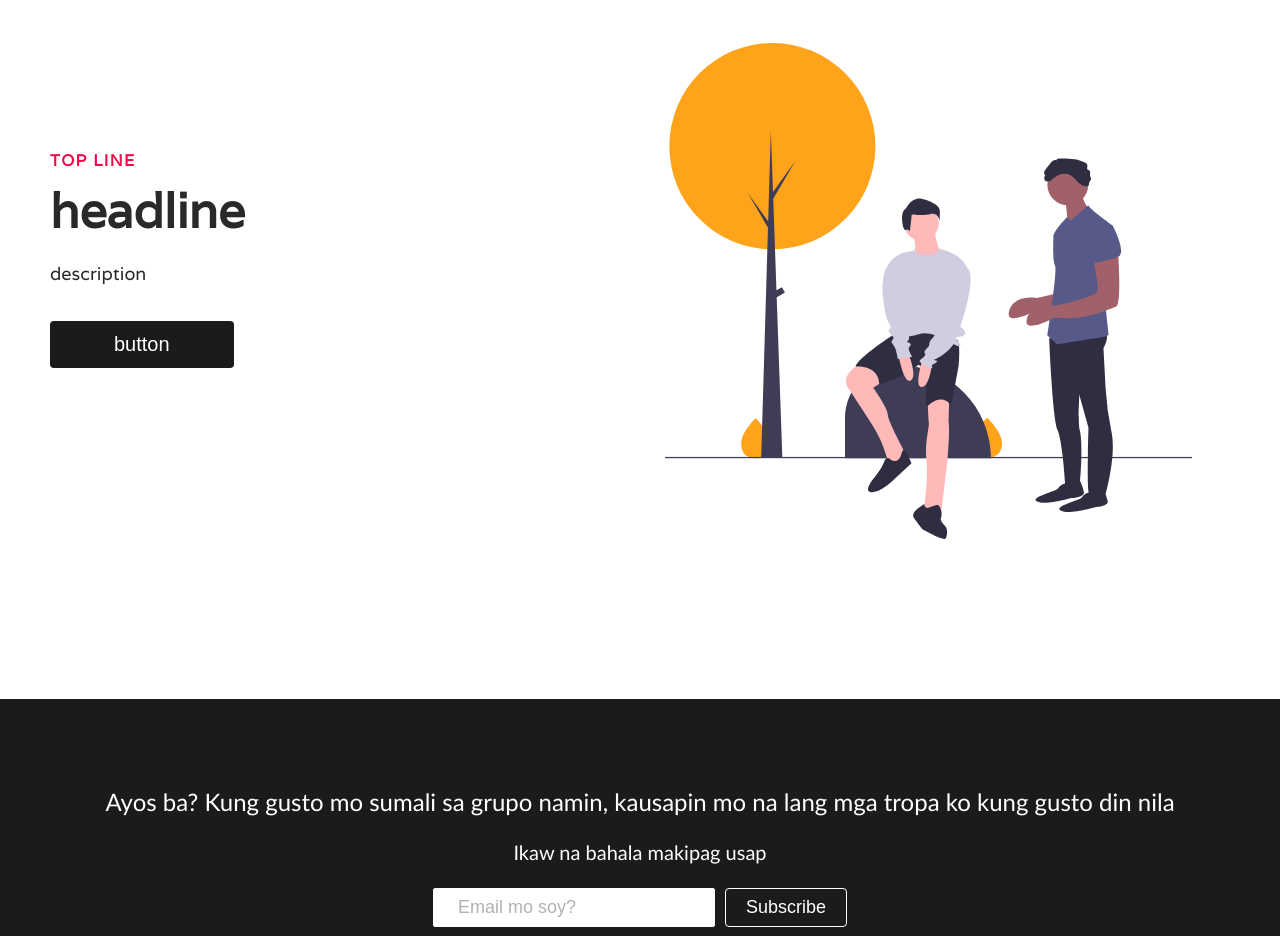
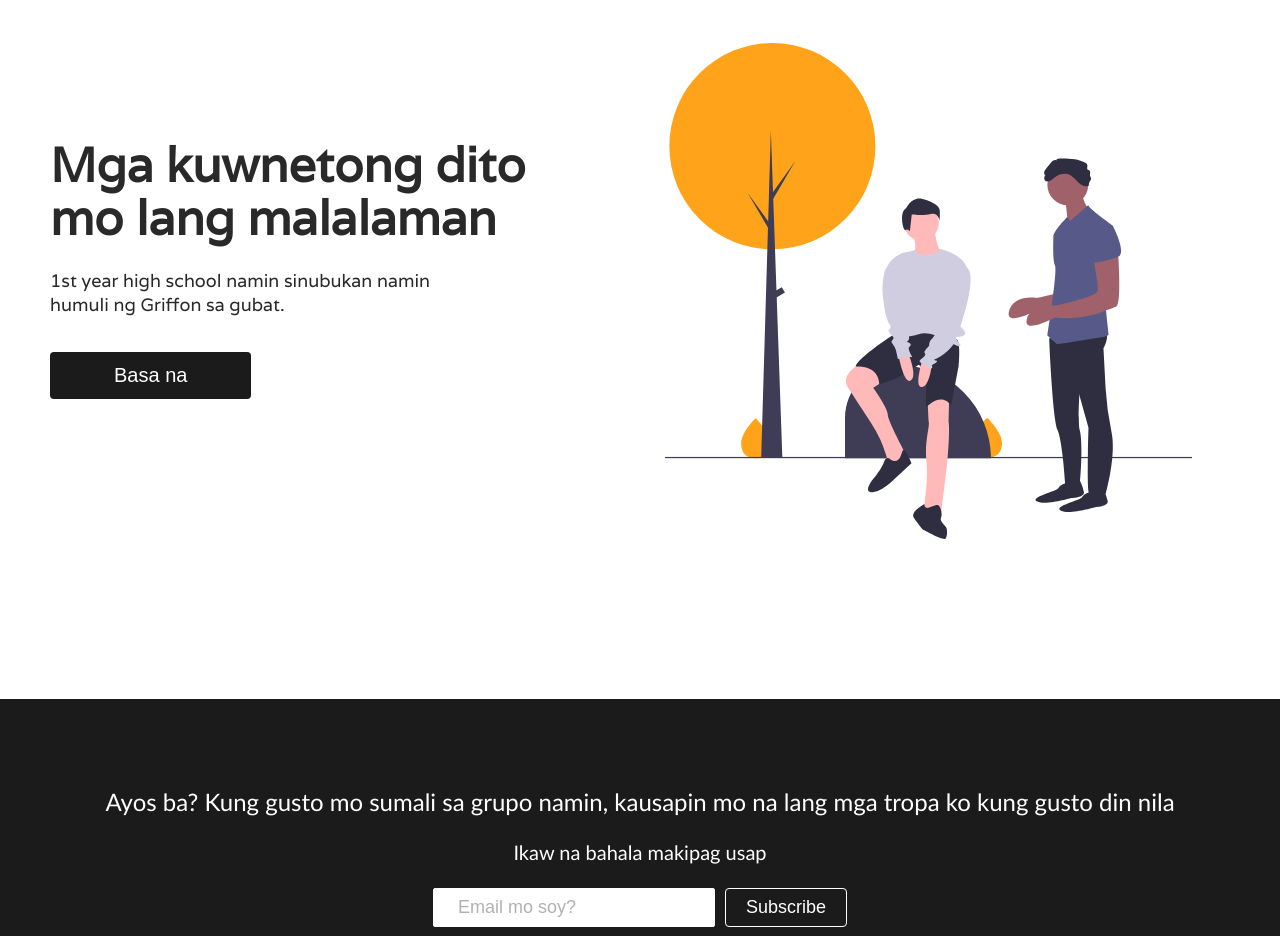
Before and after one commit to paubonilla/jawvwarp.io, a React (Create React App) app: page / in a window 1280 px wide. Shown: the part 1580-2516 px from the top of the page. Built offline with nearby package versions, Linux system fonts and the light colour scheme; a web font is replaced by a local one.

Commit message:
modified components; add new file; Griffin

```diff
--- a/src/App.js
+++ b/src/App.js
@@ -6,8 +6,9 @@ import './App.scss';
 import Home from './components/Home';
 import About from './components/pages/AboutPage/About';
 import People from './components/pages/People/People';
-import Gulat from './components/pages/Origins';
+import Origins from './components/pages/Origins';
 import Footer from './components/pages/Footer/Footer';
+import Griffin from './components/pages/Griffin';
 
 function App() {
   return (
@@ -17,7 +18,8 @@ function App() {
         <Route path="/" exact component={Home} />
         <Route path="/about" component={About} />
         <Route path="/people" component={People} />
-        <Route path="/gulat" component={Gulat} />
+        <Route path="/origins" component={Origins} />
+        <Route path="/griffin" component={Griffin} />
       </Switch>
       <Footer />
     </Router>
--- a/src/components/Data.js
+++ b/src/components/Data.js
@@ -19,6 +19,7 @@ export const homeObjTwo = {
   description:
     "Nag simula ang lahat...",
   buttonLabel: 'Paano nga ba?',
+  to: '/origins',
   imgStart: 'start',
   img: 'images/conversation.svg',
   alt: 'Nag uusap'
@@ -28,11 +29,11 @@ export const homeObjThree = {
   lightBg: true,
   lightText: false,
   lightTextDesc: false,
-  topLine: 'top line',
-  headline: 'headline',
+  headline: 'Mga kuwnetong dito mo lang malalaman',
   description:
-    'description',
-  buttonLabel: 'button',
+    '1st year high school namin sinubukan namin humuli ng Griffon sa gubat. ',
+  buttonLabel: 'Basa na',
+  to: '/griffin',
   imgStart: '',
   img: 'images/talking.svg',
   alt: 'Vault'
--- a/src/components/HomeSection.js
+++ b/src/components/HomeSection.js
@@ -14,6 +14,7 @@ export default function HomeSection({
   img,
   alt,
   imgStart,
+  to
 }) {
   return (
     <>
@@ -27,7 +28,7 @@ export default function HomeSection({
                 <div className="top-line">{topLine}</div>
                 <h1 className={lightText ? 'heading' : 'heading dark'}>{headline}</h1>
                 <p className={lightTextDesc ? 'home__subtitle' : 'home__subtitle dark'}>{description}</p>
-                <Link to='/gulat'>
+                <Link to={to}>
                   <Button buttonSize='btn--wide' buttonColor='black'>{buttonLabel}</Button>
                 </Link>
               </div>
--- /dev/null
+++ b/src/components/pages/Griffin.js
@@ -0,0 +1,9 @@
+import React from 'react'
+
+export default function Griffin() {
+  return (
+    <div>
+      <p>1st year high school kami noong napagisipan naming makakita o mas higit pa, humili ng isang mythical creature tulad ng Griffin. Dahil nga mga isip bata pa kami. Isang araw, Lingo ng tanghali, napagkasunduan namin pumunta sa bahay nila Arnel at doon na din magkita kita para sa isang pagpupulong na magaganap sa araw na iyon. Naalala ko pa noong mga araw na yon, yung pakiramdam na di mo masabi sa mama mo kung ano ba talaga yung pakay namin kung bakit kami pupunta kanila Arnel, dahil nga manghuhuli kami ng Griffin. Yung pakiramdam na nagsinungaling ka pero parang wala din namang silbi. Hahahaha sarap lang balikan ang mga panahon. Ang mahalaga ngayon, sa dami naming pinagsamahan, kahit paulit ulit, di pa rin kami nagsasawang pagusapan at pagtawanan ang mga kalokohang pinaggagawa namin nung mga bata pa kami.</p>
+    </div>
+  )
+}
```
